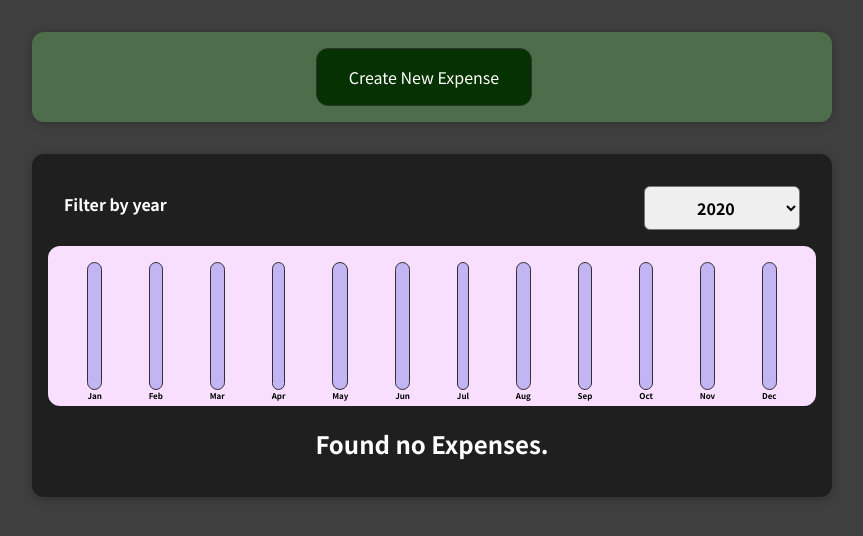
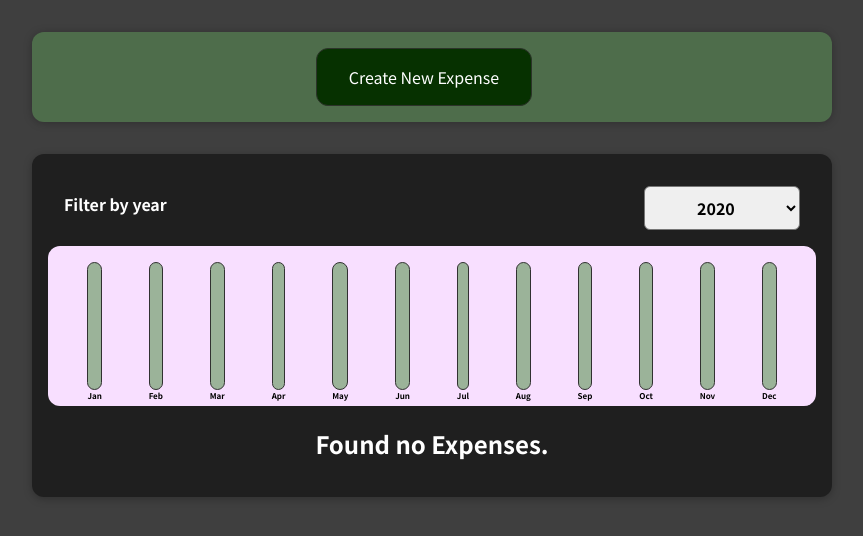
Before and after one commit to ddeveloper72/react-complete-guide, a React (Create React App) app: page / in a window 1280 px wide. Shown: the top 536 px of the page, without its empty margins (208-1071 px from the left). Built offline with nearby package versions, Linux system fonts and the light colour scheme.

Commit message:
updated css background color

```diff
--- a/src/components/Chart/ChartBar.css
+++ b/src/components/Chart/ChartBar.css
@@ -10,7 +10,7 @@
   width: 100%;
   border: 1px solid #313131;
   border-radius: 12px;
-  background-color: #c3b4f3;
+  background-color: #9bb399;
   overflow: hidden;
   display: flex;
   flex-direction: column;
@@ -18,7 +18,7 @@
 }
 
 .chart-bar__fill {
-  background-color: #4826b9;
+  background-color: #174D00;
   width: 100%;
   transition: all 0.3s ease-out;
 }
```
